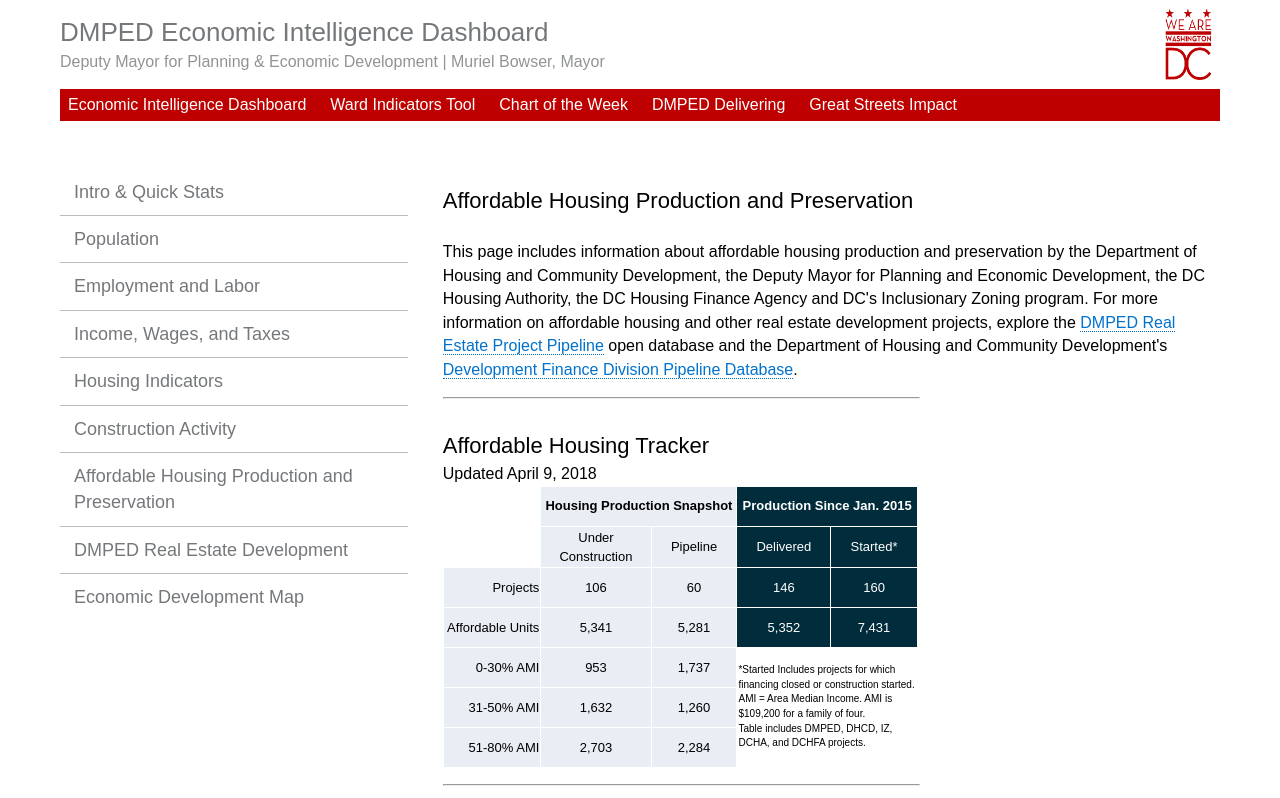
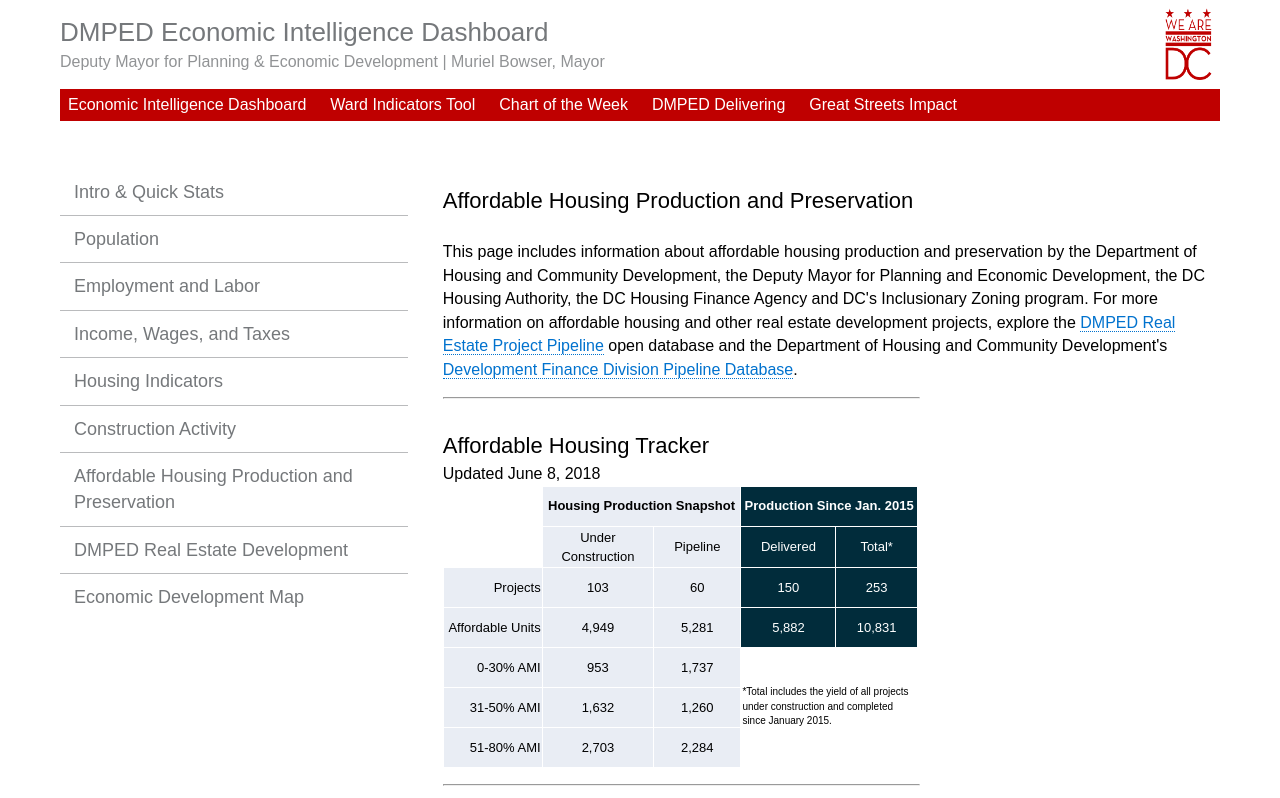
Before and after one commit to DCgov/economic-intelligence, a Jekyll site: the page built from affordable-production-preservation.html, in a window 1280 px wide, cut to the strip 0-798 px from the top of the page. Built offline with Jekyll 4.4.1, drawn with Linux system fonts in a browser that asks for light colours; nearby versions of some CDN libraries.

Commit message:
Update affordable-production-preservation.html

```diff
--- a/affordable-production-preservation.html
+++ b/affordable-production-preservation.html
@@ -10,7 +10,7 @@ title: Affordable Housing Production and Preservation
 
 <div>
 	<h2>Affordable Housing Tracker</h2>
-		Updated April 9, 2018
+		Updated June 8, 2018
 	<div class="ahtable">
 		<table>
 			<tbody>
@@ -24,27 +24,27 @@ title: Affordable Housing Production and Preservation
 					<td bgcolor="#E9EDF4">Under Construction</td>
 					<td bgcolor="#E9EDF4">Pipeline</td>
 					<td bgcolor="#012C3B"><font color="#fff">Delivered</font></td>
-					<td bgcolor="#012C3B"><font color="#fff">Started*</font></td>
+					<td bgcolor="#012C3B"><font color="#fff">Total*</font></td>
 				</tr>
 				<tr>
 					<td style="text-align:right !important" bgcolor="#E9EDF4">Projects</td>
-					<td bgcolor="#E9EDF4">106</td>
+					<td bgcolor="#E9EDF4">103</td>
 					<td bgcolor="#E9EDF4">60</td>
-					<td bgcolor="#012C3B"><font color="#fff">146</font></td>
-					<td bgcolor="#012C3B"><font color="#fff">160</font></td>
+					<td bgcolor="#012C3B"><font color="#fff">150</font></td>
+					<td bgcolor="#012C3B"><font color="#fff">253</font></td>
 				</tr>
 				<tr>
 					<td style="text-align:right !important" bgcolor="#E9EDF4">Affordable Units</td>
-					<td bgcolor="#E9EDF4">5,341</td>
+					<td bgcolor="#E9EDF4">4,949</td>
 					<td bgcolor="#E9EDF4">5,281</td>
-					<td bgcolor="#012C3B"><font color="#fff">5,352</font></td>
-					<td bgcolor="#012C3B"><font color="#fff">7,431</font></td>
+					<td bgcolor="#012C3B"><font color="#fff">5,882</font></td>
+					<td bgcolor="#012C3B"><font color="#fff">10,831</font></td>
 				</tr>
 				<tr>
 					<td style="text-align:right !important" bgcolor="#E9EDF4" border="0">0-30% AMI</td>
 					<td bgcolor="#E9EDF4">953</td>
 					<td bgcolor="#E9EDF4">1,737</td>
-					<td colspan="2" rowspan="3" style="text-align:left !important; font-size:x-small !important">*Started Includes projects for which financing closed or construction started.<br>AMI = Area Median Income. AMI is $109,200 for a family of four.<br>Table includes DMPED, DHCD, IZ, DCHA, and DCHFA projects. </td>
+					<td colspan="2" rowspan="3" style="text-align:left !important; font-size:x-small !important">*Total includes the yield of all projects under construction and completed since January 2015. </td>
 				</tr>
 				<tr>
 					<td style="text-align:right !important" bgcolor="#E9EDF4">31-50% AMI</td>
```
